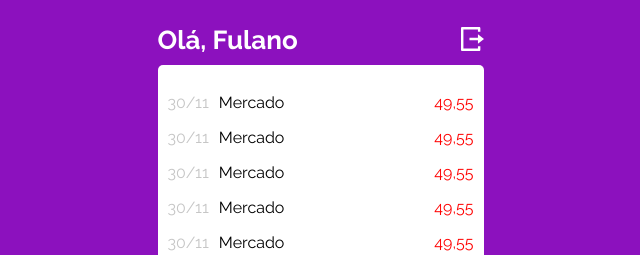
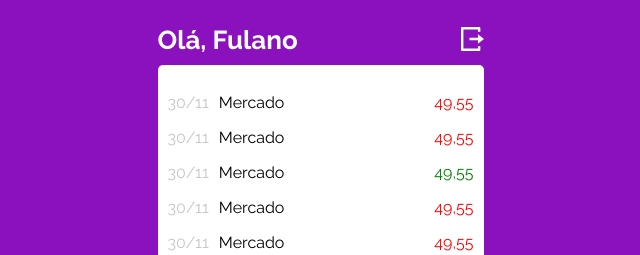
Before and after one commit to Renandp03/projeto14-mywallet-front, a React (Create React App) app: page /home in a window 1280 px wide. Shown: the top 255 px of the page, without its empty margins (295-935 px from the left). Built offline with nearby package versions, Linux system fonts and the light colour scheme; no server answers; a web font is replaced by a local one.

Commit message:
passando token para servidor no login

```diff
--- a/src/App.js
+++ b/src/App.js
@@ -10,7 +10,7 @@ import Exit from "./components/Exit";
 
 function App() {
 
-  const [infos, setInfos] = useState([])
+  const [token, setToken] = useState()
 
 
 
@@ -20,9 +20,9 @@ function App() {
     <BrowserRouter>
       <GlobalStyled/>
         <Routes>
-          <Route path="/" element={<Login setInfos={setInfos}/>}/>
+          <Route path="/" element={<Login setToken={setToken}/>}/>
           <Route path="/cadastro" element={<Registration/>}/>
-          <Route path="/home" element={<Home infos={infos}/>}/>
+          <Route path="/home" element={<Home token={token}/>}/>
           <Route path="/nova-entrada" element={<Entry/>}/>
           <Route path="/nova-saida" element={<Exit/>}/>
 
--- a/src/components/Home.js
+++ b/src/components/Home.js
@@ -1,7 +1,29 @@
 import { Link } from "react-router-dom";
 import styled from "styled-components";
+import axios from "axios";
+import { useEffect, useState } from "react";
 
-export default function Home(){
+export default function Home(props){
+
+    const { token } = props
+    const [informations, setInformations] = useState([])
+
+    const config = {
+        headers:{
+        authorization: `Bearer ${token}`
+        }
+    }
+
+    useEffect(() => {
+        const promise = axios.get("http://localhost:5000/informations",config)
+        promise.then((res) => setInformations(res.data))
+        promise.catch((error) => alert(error))
+    }, [])
+
+
+
+
+
     return(
         <Screen>
         <Top>
@@ -12,7 +34,7 @@ export default function Home(){
 
             <Data><Description><span>30/11</span>Mercado</Description><RedValue>49,55</RedValue></Data>
             <Data><Description><span>30/11</span>Mercado</Description><RedValue>49,55</RedValue></Data>
-            <Data><Description><span>30/11</span>Mercado</Description><RedValue>49,55</RedValue></Data>
+            <Data><Description><span>30/11</span>Mercado</Description><GreenValue>49,55</GreenValue></Data>
             <Data><Description><span>30/11</span>Mercado</Description><RedValue>49,55</RedValue></Data>
             <Data><Description><span>30/11</span>Mercado</Description><RedValue>49,55</RedValue></Data>
             <Data><Description><span>30/11</span>Mercado</Description><RedValue>49,55</RedValue></Data>
@@ -50,6 +72,17 @@ export default function Home(){
         </Screen>
     )
 }
+
+function Information(props){
+
+    const { date, description, type, value } = props
+
+    return(
+        <></>
+    )
+}
+
+
 
 const Screen = styled.div`
 
@@ -171,8 +204,8 @@ const RedValue = styled.span`
     color: red;
     margin-right: 10px;
 `
-const ValueGreen = styled.span`
-    color: red;
+const GreenValue = styled.span`
+    color: green;
     margin-right: 10px;
 `
 
--- a/src/components/Login.js
+++ b/src/components/Login.js
@@ -1,21 +1,25 @@
 import styled from "styled-components";
 import { Link, useNavigate } from "react-router-dom";
-import { useState, useEffect } from "react";
+import { useState } from "react";
 import axios from "axios";
 
 
-export default function Login(){
+export default function Login(props){
+
+    const {setToken} = props
 
     const [email, setEmail] = useState("")
     const [password, setPassword] = useState("")
     const navigate = useNavigate()
 
     function makeLogin(event){
+
         event.preventDefault()
 
-        const request = axios.post("localhost",{email,password})
-        request.then(response => {
-            navigate("/home/:id")
+        const request = axios.post("http://localhost:5000/sign-in",{email,password})
+        request.then((res) => {
+            setToken(res.data)
+            navigate("/home")
         })
         request.catch(error => alert(error))
     }
@@ -72,8 +76,6 @@ const Screen = styled.div`
         text-decoration: none;
     }
 `
-
-
 const Title = styled.h1`
     font-family: 'Saira Stencil One';
     margin: 160px 0px 24px 0px;
@@ -82,7 +84,6 @@ const Title = styled.h1`
     line-height: 50px;
     color: white;
 `
-
 const Form = styled.form`
 
     display: flex;
```
